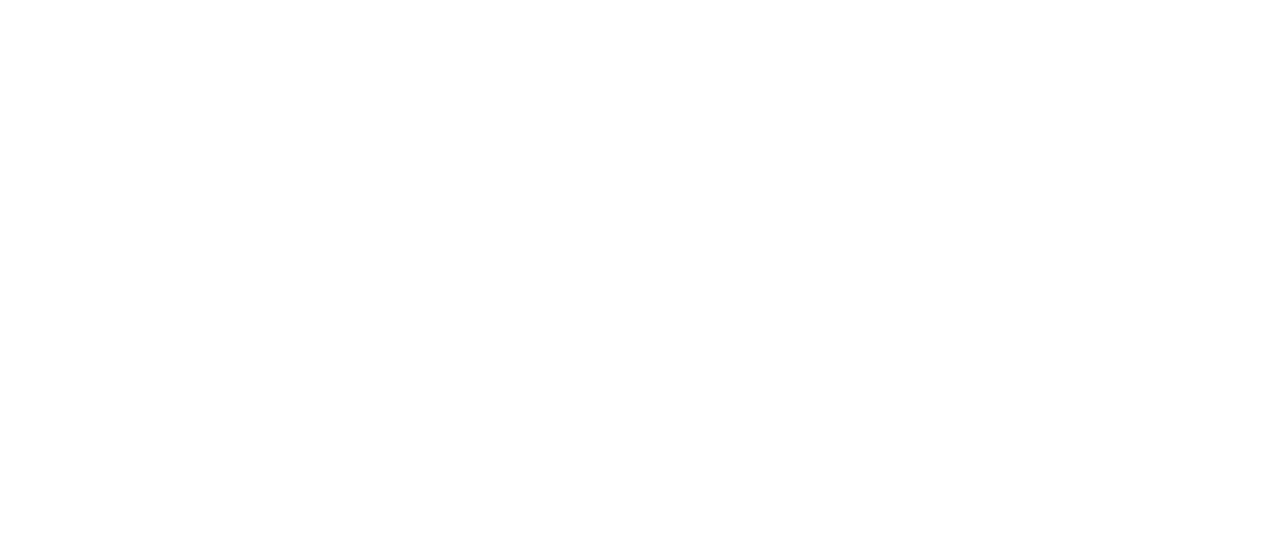
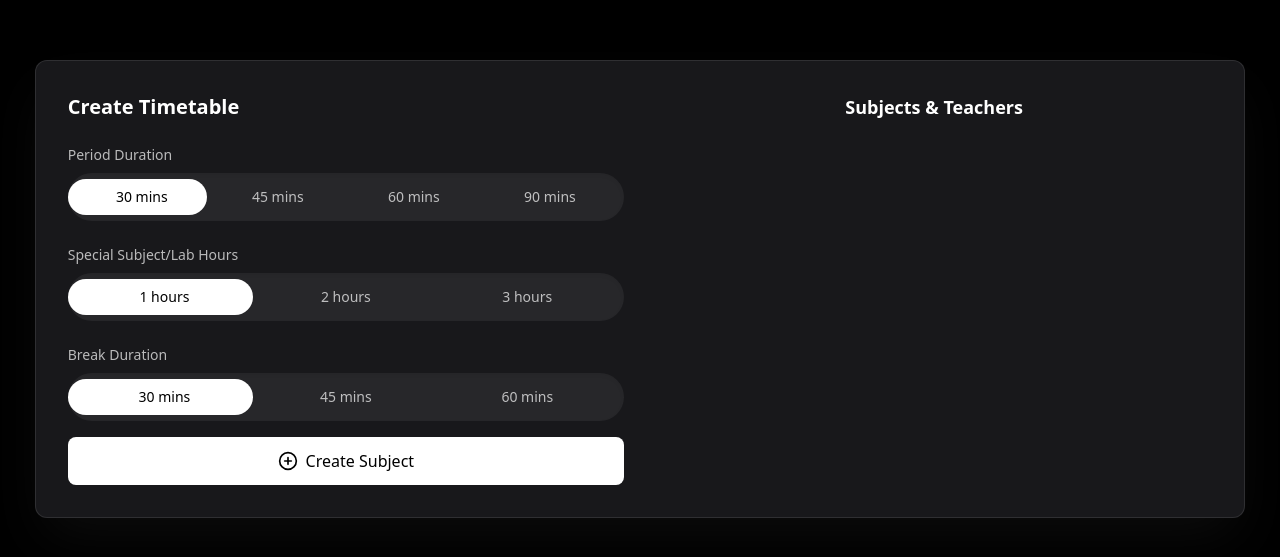
Before and after one commit to Harshiile/Components, a React (Vite) app: page /select in a window 1280 px wide. Before the commit this address had no page. Shown: the part 111-668 px from the top of the page. Built offline with nearby package versions, Linux system fonts and the light colour scheme.

Commit message:
Selector added

```diff
--- a/package.json
+++ b/package.json
@@ -11,6 +11,7 @@
   },
   "dependencies": {
     "@tailwindcss/vite": "^4.0.1",
+    "framer-motion": "^12.0.6",
     "lucide-react": "^0.474.0",
     "react": "^18.3.1",
     "react-dom": "^18.3.1",
--- /dev/null
+++ b/src/components/Selector.jsx
@@ -0,0 +1,159 @@
+import { useState } from "react";
+import { PlusCircle, BookOpen, ChevronDown } from "lucide-react";
+
+function TimeTableForm() {
+  const [periodDuration, setPeriodDuration] = useState(30);
+  const [specialHours, setSpecialHours] = useState(1);
+  const [breakDurationsArray, setBreakDuration] = useState(30);
+  const [isBreakOpen, setIsBreakOpen] = useState(false);
+  const [isSubjectOpen, setIsSubjectOpen] = useState(false);
+  const [subjects, setSubjects] = useState([]);
+  const [newSubject, setNewSubject] = useState("");
+  const [teachers, setTeachers] = useState(["", "", ""]);
+
+  const durationArray = [30, 45, 60, 90];
+  const specialDurationArray = [1, 2, 3];
+  const breakDurationsArrays = [30, 45, 60];
+
+  const addSubject = () => {
+    if (newSubject.trim()) {
+      setSubjects([...subjects, { name: newSubject, teachers }]);
+      setNewSubject("");
+      setTeachers(["", "", ""]);
+      setIsSubjectOpen(false);
+    }
+  };
+
+  return (
+    <div className="min-h-screen bg-black flex items-center justify-center p-4">
+      <div className="w-[97%] bg-zinc-900 rounded-xl shadow-2xl shadow-white/5 p-8 border border-white/10 flex">
+        <div className="w-1/2 pr-4">
+          <h2 className="text-white text-xl font-semibold mb-6">Create Timetable</h2>
+          <form className="space-y-6">
+            {/* Period Duration */}
+            <label className="block text-sm font-medium text-white/70 mb-2">Period Duration</label>
+            <div className="relative p-1.5 bg-zinc-800 rounded-full flex shadow-inner w-full">
+              <div
+                className={`absolute top-1.5 left-1.5 h-[calc(100%-12px)] w-[calc(25%)] bg-white rounded-full transition-all duration-300`}
+                style={{
+                  left: `calc(${(durationArray.indexOf(periodDuration) / durationArray.length) * 100}%)`,
+                }}
+              ></div>
+              {durationArray.map(item => (
+                <button
+                  type="button"
+                  key={item}
+                  onClick={() => setPeriodDuration(item)}
+                  className={`flex-1 py-2 px-4 rounded-full text-sm font-medium relative z-10 transition-colors duration-300 cursor-pointer ${periodDuration === item ? 'text-black' : 'text-white/70 hover:text-white'}`}
+                >
+                  {item} mins
+                </button>
+              ))}
+            </div>
+
+            {/* Special Subject/Lab Hours */}
+            <div>
+              <label className="block text-sm font-medium text-white/70 mb-2">Special Subject/Lab Hours</label>
+              <div className="relative p-1.5 bg-zinc-800 rounded-full flex shadow-inner w-full">
+                <div
+                  className={`absolute top-1.5 left-1.5 h-[calc(100%-12px)] w-[calc(33.33%)] bg-white rounded-full transition-all duration-300`}
+                  style={{
+                    left: `calc(${(specialDurationArray.indexOf(specialHours) / specialDurationArray.length) * 100}%)`,
+                  }}
+                ></div>
+                {specialDurationArray.map(item => (
+                  <button
+                    type="button"
+                    key={item}
+                    onClick={() => setSpecialHours(item)}
+                    className={`flex-1 py-2 px-4 rounded-full text-sm font-medium relative z-10 transition-colors duration-300 cursor-pointer ${specialHours === item ? 'text-black' : 'text-white/70 hover:text-white'}`}
+                  >
+                    {item} hours
+                  </button>
+                ))}
+              </div>
+            </div>
+
+            {/* Break Duration */}
+            <div>
+              <label className="block text-sm font-medium text-white/70 mb-2">Break Duration</label>
+              <div className="relative p-1.5 bg-zinc-800 rounded-full flex shadow-inner w-full">
+                <div
+                  className={`absolute top-1.5 left-1.5 h-[calc(100%-12px)] w-[calc(33.33%)] bg-white rounded-full transition-all duration-300`}
+                  style={{
+                    left: `calc(${(breakDurationsArrays.indexOf(breakDurationsArray) / breakDurationsArrays.length) * 100}%)`,
+                  }}
+                ></div>
+                {breakDurationsArrays.map(item => (
+                  <button
+                    type="button"
+                    key={item}
+                    onClick={() => setBreakDuration(item)}
+                    className={`flex-1 py-2 px-4 rounded-full text-sm font-medium relative z-10 transition-colors duration-300 cursor-pointer ${breakDurationsArray === item ? 'text-black' : 'text-white/70 hover:text-white'}`}
+                  >
+                    {item} mins
+                  </button>
+                ))}
+              </div>
+            </div>
+          </form>
+
+          {/* Create Subject Button */}
+          <button
+            onClick={() => setIsSubjectOpen(!isSubjectOpen)}
+            className="mt-4 w-full bg-white text-black font-medium py-3 px-4 rounded-lg transition-all duration-300 hover:bg-zinc-100 active:bg-zinc-200 hover:scale-[1.02] flex items-center justify-center gap-2"
+          >
+            <PlusCircle className="h-5 w-5" /> Create Subject
+          </button>
+
+          {/* Subject Input Form */}
+          {isSubjectOpen && (
+            <div className="mt-4 p-4 bg-zinc-800 rounded-lg transition-all duration-500">
+              <input
+                type="text"
+                placeholder="Subject Name"
+                value={newSubject}
+                onChange={(e) => setNewSubject(e.target.value)}
+                className="w-full mb-2 px-4 py-2 bg-zinc-700 border border-white/10 rounded-lg text-white"
+                required
+              />
+              {teachers.map((teacher, index) => (
+                <input
+                  key={index}
+                  type="text"
+                  placeholder={`Teacher ${index + 1} (Optional)`}
+                  value={teacher}
+                  onChange={(e) => {
+                    let updatedTeachers = [...teachers];
+                    updatedTeachers[index] = e.target.value;
+                    setTeachers(updatedTeachers);
+                  }}
+                  className="w-full mb-2 px-4 py-2 bg-zinc-700 border border-white/10 rounded-lg text-white"
+                />
+              ))}
+              <button
+                onClick={addSubject}
+                className="w-full bg-white text-black font-medium py-2 px-4 rounded-lg hover:bg-zinc-100 transition-all duration-300"
+              >
+                Add Subject
+              </button>
+            </div>
+          )}
+        </div>
+
+        {/* Display Subjects */}
+        <div className="w-1/2 pl-4 text-white">
+          <h3 className="text-lg font-semibold mb-2 text-center">Subjects & Teachers</h3>
+          {subjects.map((subject, index) => (
+            <div key={index} className="p-4 bg-zinc-800 rounded-lg mb-2">
+              <p className="font-medium">{subject.name}</p>
+              <p className="text-sm text-white/70">Teachers: {subject.teachers.filter(t => t).join(", ")}</p>
+            </div>
+          ))}
+        </div>
+      </div>
+    </div>
+  );
+}
+
+export default TimeTableForm;
--- a/src/main.jsx
+++ b/src/main.jsx
@@ -3,12 +3,14 @@
 import './index.css'
 import { BrowserRouter, Routes, Route } from "react-router-dom";
 import AfterSignup from './components/AfterSignup';
+import Selector from './components/Selector';
 
 createRoot(document.getElementById('root')).render(
     <StrictMode>
         <BrowserRouter>
             <Routes>
                 <Route path="/aftersignup" element={<AfterSignup />} />
+                <Route path="/select" element={<Selector />} />
             </Routes>
         </BrowserRouter>
     </StrictMode >,
```
Also changed, not shown: src/components/AfterSignup.jsx (+31 -38 lines), 1 other file (tests, documents, lock files or other folders).
